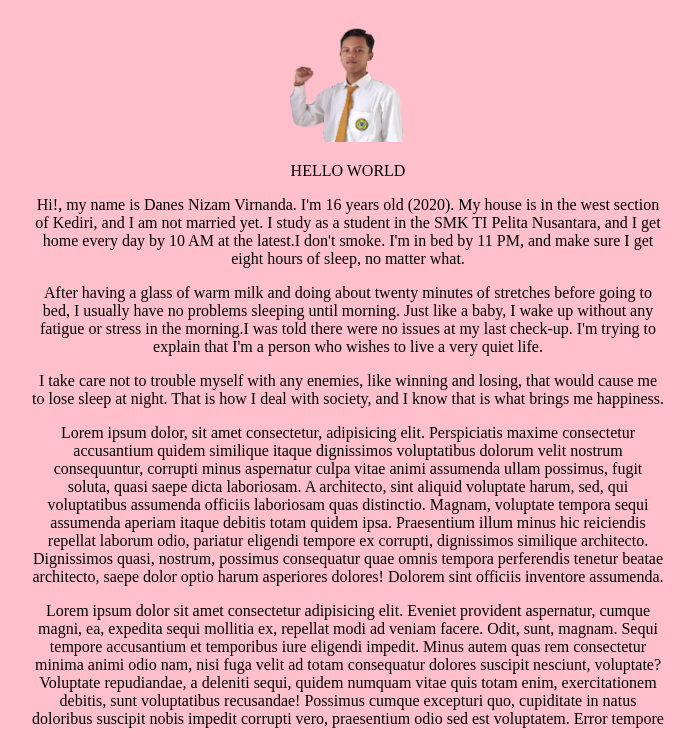
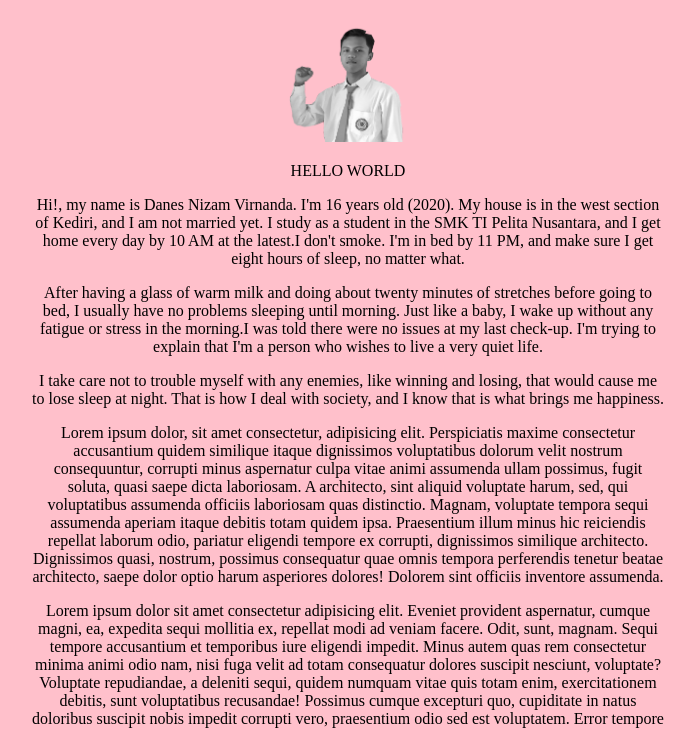
Before and after one commit to Danes222/webprofil, a plain HTML site: page index.html in a window 1280 px wide. Shown: the part 61-790 px from the top of the page, without its empty margins (292-987 px from the left). Drawn offline with Linux system fonts and the light colour scheme.

Commit message:
mengubah warna foto profil

```diff
--- a/index.html
+++ b/index.html
@@ -10,7 +10,7 @@
 <div align="center">
 	<div class="container" align="center" style="width: 50%;">
 		<h1>Danes Nizam Virnanda.</h1>
-		<img src="img/danes.png" alt="foto profil" style="width: 20%; " onclick="alert('Awww jangan diklik...');">
+		<img src="img/danes.png" alt="foto profil" style="width: 20%; filter: grayscale(100%);" onclick="alert('Awww jangan diklik...');">
 		<div class="img"></div>
 		<div class="container-about">
 			<p>HELLO WORLD</p>
```
